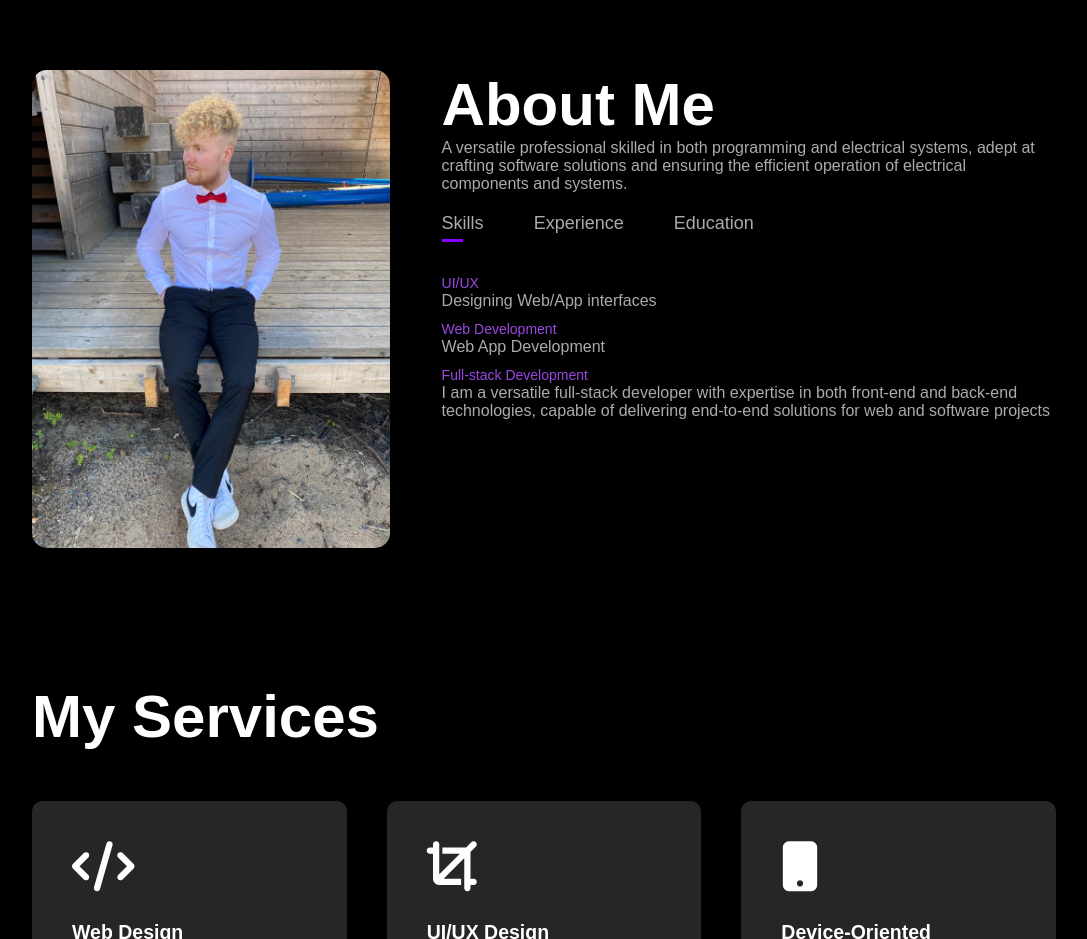
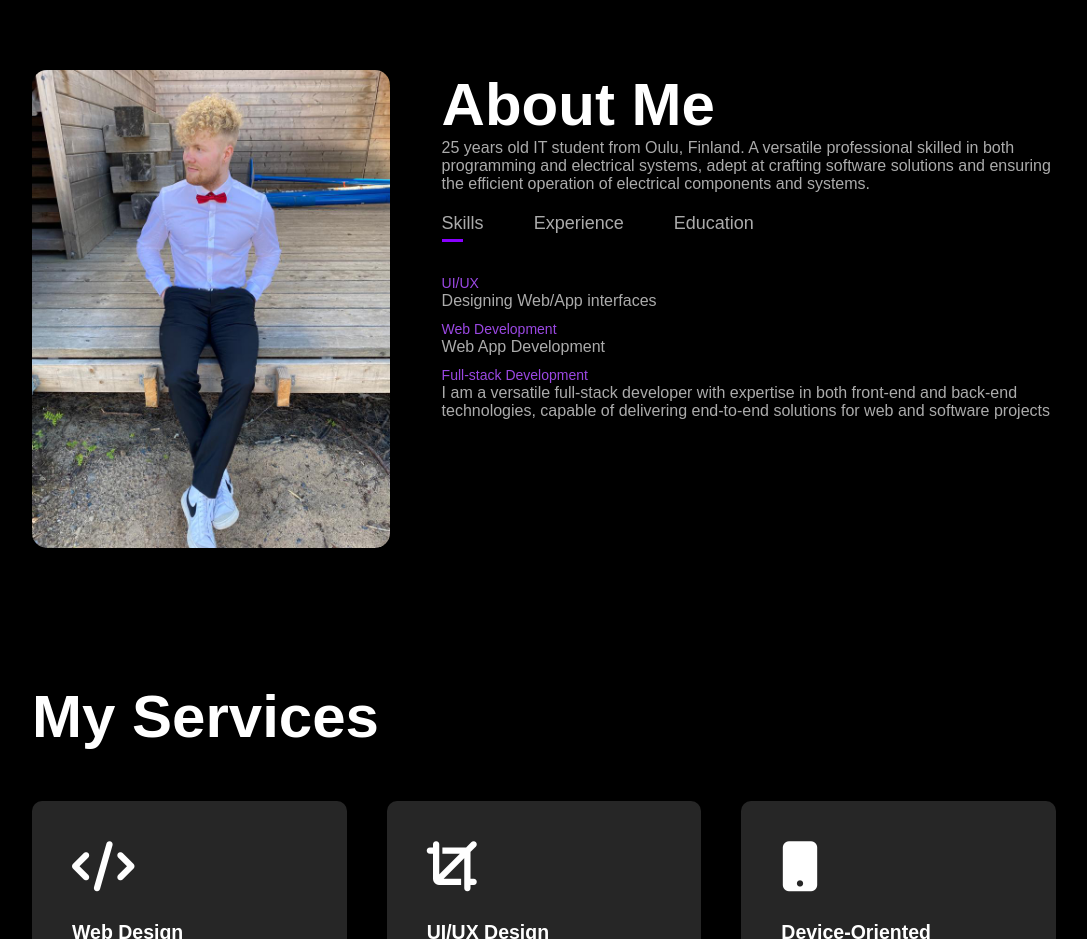
Before and after one commit to mikakorkiakoski/TheAmazingPortfolio, a plain HTML site: page index.html in a window 1280 px wide. Shown: the part 820-1759 px from the top of the page, without its empty margins (96-1183 px from the left). Drawn offline with nearby package versions, Linux system fonts and the light colour scheme.

Commit message:
more information to about me section

```diff
--- a/index.html
+++ b/index.html
@@ -39,7 +39,7 @@
             </div>
             <div class="about-col-2">
                 <h1 class="sub-title">About Me</h1>
-                <p>A versatile professional skilled in both programming and electrical
+                <p>25 years old IT student from Oulu, Finland. A versatile professional skilled in both programming and electrical
                     systems, adept at crafting software solutions and ensuring the efficient
                      operation of electrical components and systems.</p>
 
--- a/styles.css
+++ b/styles.css
@@ -23,7 +23,6 @@ body {
     background: url(assets/images/backgroundphoto.png);
     background-size: cover;
     background-position: right;
-    background-attachment: fixed;
 }
 .container {
     padding: 10px 10%;
```
